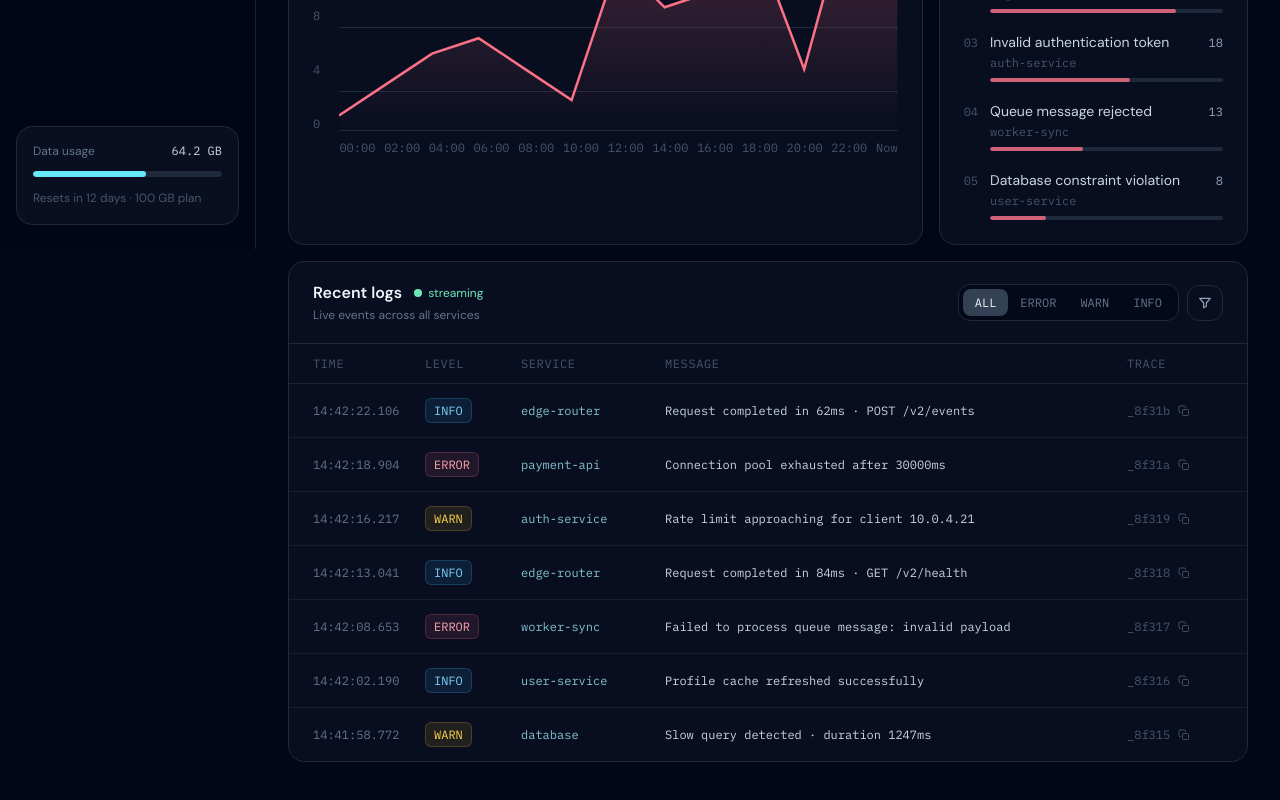
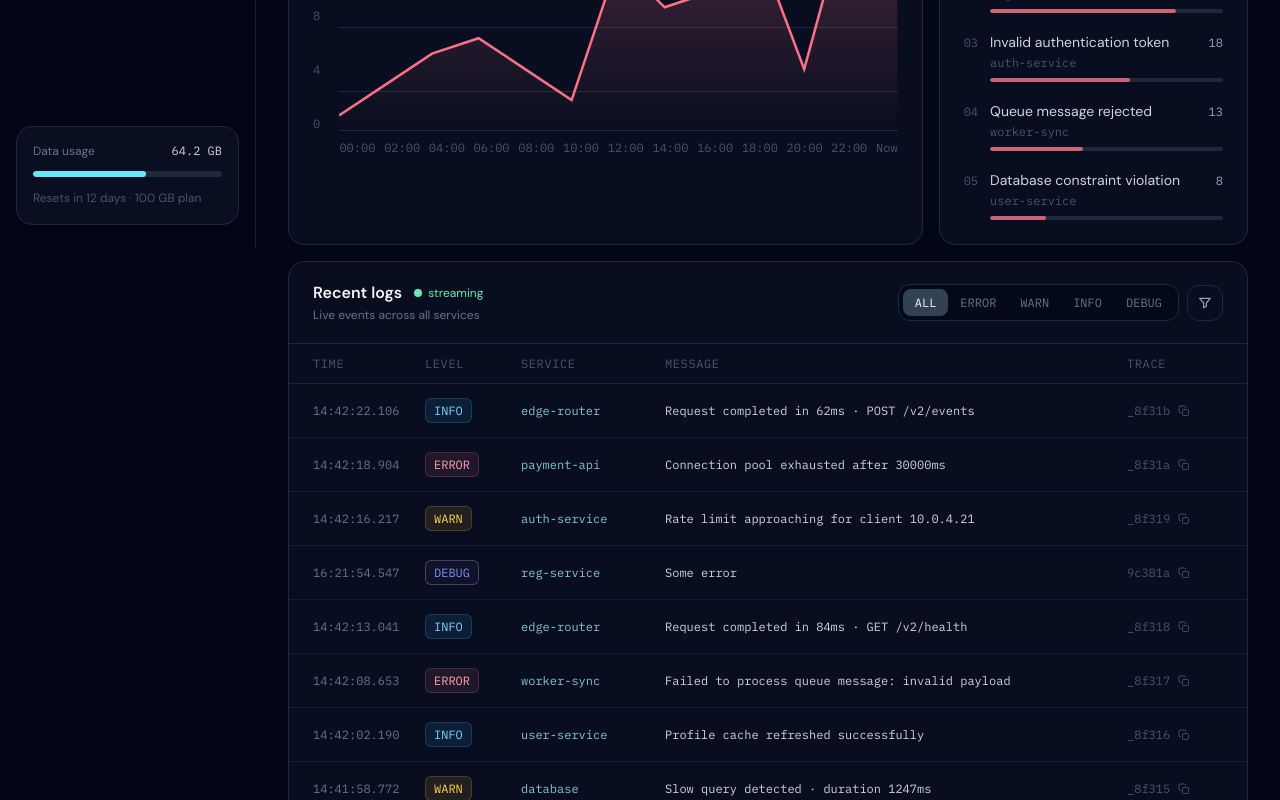
Before and after one commit to tolstojopii/AnalyzeLogs, a React (Vite) app: page / in a window 1280 px wide. Shown: the part 551-1351 px from the top of the page. Built offline with nearby package versions, Linux system fonts and the light colour scheme.

Commit message:
search is working now

```diff
--- a/src/App.tsx
+++ b/src/App.tsx
@@ -13,6 +13,7 @@ import s from "./App.module.css";
 export default function App() {
   const [logs, setLogs] = useState(initialLogs);
   const [isSidebarOpen, setIsSidebarOpen] = useState(false);
+  const [searchQuery, setSearchQuery] = useState('')
 
   useEffect(() => {
     const timers = incomingLogs.map((log, index) =>
@@ -42,7 +43,7 @@ export default function App() {
         <Sidebar isOpen={isSidebarOpen} onClose={()=> setIsSidebarOpen(false)} />
 
         <main className={s.main}>
-          <Header onMenuClick={()=> setIsSidebarOpen(true)}/>
+          <Header onMenuClick={()=> setIsSidebarOpen(true)} searchQuery={searchQuery} onSearchQuery={setSearchQuery} />
 
           <div className={s.content}>
             <div className={s.pageHead}>
@@ -81,7 +82,7 @@ export default function App() {
               <TopErrors />
             </section>
 
-            <LogStream logs={logs} />
+            <LogStream logs={logs}  searchQuery={searchQuery} />
           </div>
         </main>
       </div>
--- a/src/components/Header/Header.tsx
+++ b/src/components/Header/Header.tsx
@@ -3,9 +3,11 @@ import s from "./Header.module.css";
 
 interface HeaderProps {
   onMenuClick: () => void;
+  searchQuery: string;
+  onSearchQuery: (value: string)  => void
 }
 
-export function Header({ onMenuClick }: HeaderProps) {
+export function Header({ onMenuClick, searchQuery, onSearchQuery }: HeaderProps) {
   return (
     <header className={s.header}>
       <div className={s.inner}>
@@ -35,6 +37,9 @@ export function Header({ onMenuClick }: HeaderProps) {
             type="text"
             className={s.search}
             placeholder="Search logs"
+            value={searchQuery}
+            onChange={(e) => onSearchQuery(e.target.value)}
+            aria-label="Search logs"
           ></input>
 
           <button type="button" className={s.iconButton} aria-label="Settings">
--- a/src/components/LogStream/LogStream.module.css
+++ b/src/components/LogStream/LogStream.module.css
@@ -219,6 +219,12 @@
   color: var(--sky-300);
 }
 
+.pillDebug {
+  border-color: rgba(201, 162, 245, 0.3);
+  background: rgba(85, 68, 112, 0.1);
+  color: var(--indigo-400);
+}
+
 .empty {
   padding: 3rem 1.5rem;
   text-align: center;
--- a/src/components/LogStream/LogStream.tsx
+++ b/src/components/LogStream/LogStream.tsx
@@ -4,30 +4,48 @@ import { cx } from "../../utils/cx";
 import s from "./LogStream.module.css";
 import type { LogEntry, LogLevel } from "../../data/data";
 
-type Filter = LogLevel | "ALL"
+type Filter = LogLevel | "ALL";
 
-const FILTERS: readonly Filter[] = ["ALL", "ERROR", "WARN", "INFO"];
+const FILTERS: readonly Filter[] = ["ALL", "ERROR", "WARN", "INFO", "DEBUG"];
 
-interface LogStreamProps{
+interface LogStreamProps {
   logs: LogEntry[];
+  searchQuery: string;
 }
 
-function pillClass(level: LogLevel):string {
+function pillClass(level: LogLevel): string {
   switch (level) {
-    case "ERROR": return `${s.pill} ${s.pillError}`;
-    case "WARN":  return `${s.pill} ${s.pillWarn}`;
-    case "INFO":  return `${s.pill} ${s.pillInfo}`;
-    default:      return s.pill;
+    case "ERROR":
+      return `${s.pill} ${s.pillError}`;
+    case "WARN":
+      return `${s.pill} ${s.pillWarn}`;
+    case "INFO":
+      return `${s.pill} ${s.pillInfo}`;
+    case "DEBUG":
+      return `${s.pill} ${s.pillDebug}`;
+    default:
+      return s.pill;
   }
 }
 
-export function LogStream({ logs }: LogStreamProps) {
+export function LogStream({ logs, searchQuery }: LogStreamProps) {
   const [filter, setFilter] = useState<Filter>("ALL");
 
-  const visibleLogs = useMemo(
-    () => logs.filter((log) => filter === "ALL" || log.level === filter),
-    [filter, logs],
-  );
+  const visibleLogs = useMemo(() => {
+    const query = searchQuery.trim().toLocaleLowerCase();
+
+    return logs.filter((log) => {
+      const matchesLevel = filter === "ALL" || log.level === filter;
+
+      const matchesSearch =
+        query === "" ||
+        log.message.toLowerCase().includes(query) ||
+        log.service.toLowerCase().includes(query) ||
+        log.trace.toLowerCase().includes(query);
+
+      return matchesLevel && matchesSearch;
+    });
+  }, [filter, logs, searchQuery]);
 
   return (
     <section className={s.panel}>
@@ -91,7 +109,7 @@ export function LogStream({ logs }: LogStreamProps) {
               </div>
             ))}
             {visibleLogs.length === 0 && (
-              <div className={s.empty}>No logs match this level.</div>
+              <div className={s.empty}>logs empty</div>
             )}
           </div>
         </div>
--- a/src/components/Sidebar/Sidebar.module.css
+++ b/src/components/Sidebar/Sidebar.module.css
@@ -8,6 +8,7 @@
   border-right: 1px solid rgb(30 41 59 / 0.8);
   background: rgb(2 6 23 / 0.95);
   padding: 1.5rem 1rem;
+
 
   transform: translateX(-100%);
   transition: transform 0.25s ease;
--- a/src/data/data.ts
+++ b/src/data/data.ts
@@ -1,5 +1,5 @@
 import type { IconName } from "../components/Icon/Icon";
-export type LogLevel = "ERROR" | "WARN" | "INFO";
+export type LogLevel = "ERROR" | "WARN" | "INFO" | "DEBUG";
 
 export interface LogEntry {
   time: string;
@@ -43,6 +43,13 @@ export const initialLogs: LogEntry[] = [
     service: "auth-service",
     message: "Rate limit approaching for client 10.0.4.21",
     trace: "req_8f319",
+  },
+  {
+    time: "16:21:54.547",
+    level: "DEBUG",
+    service: "reg-service",
+    message: "Some error",
+    trace: "req_9c381a",
   },
   {
     time: "14:42:13.041",
```
Also changed, not shown: src/utils/cx.ts (line endings or trailing spaces).
